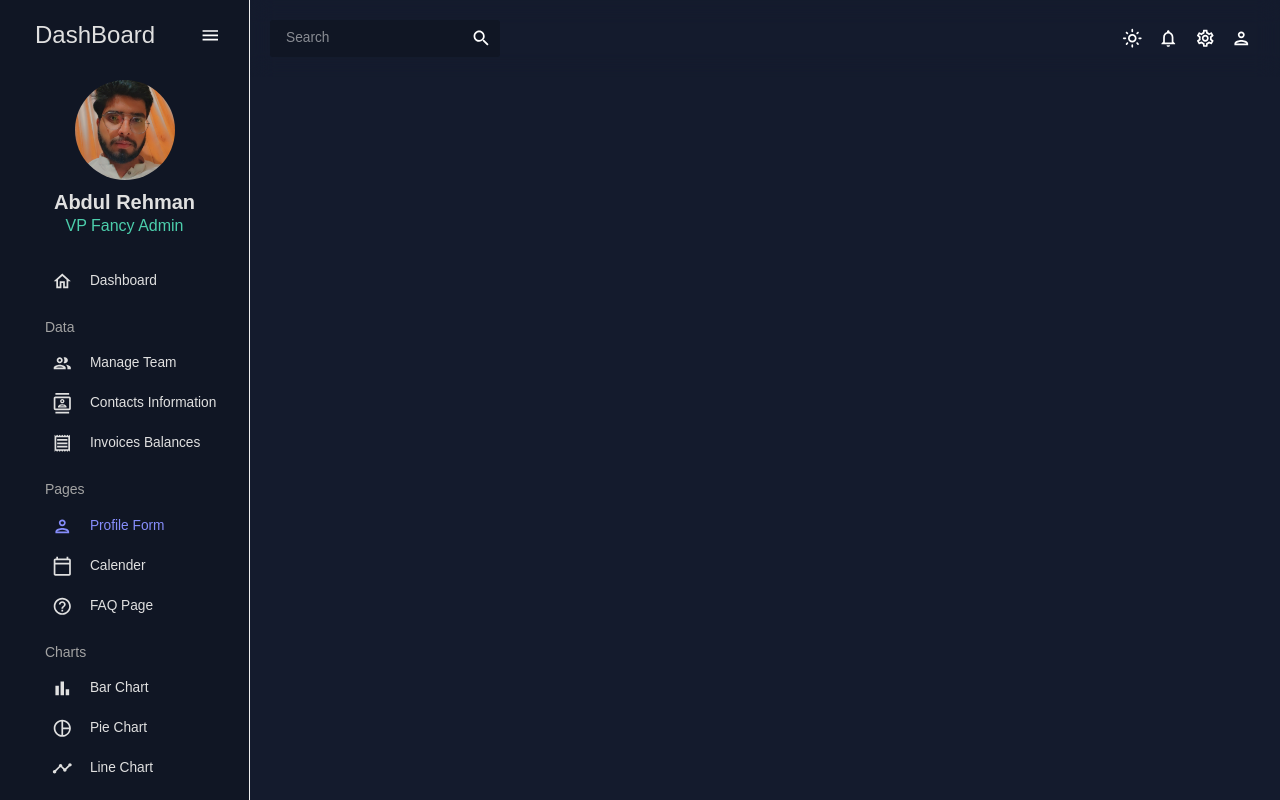
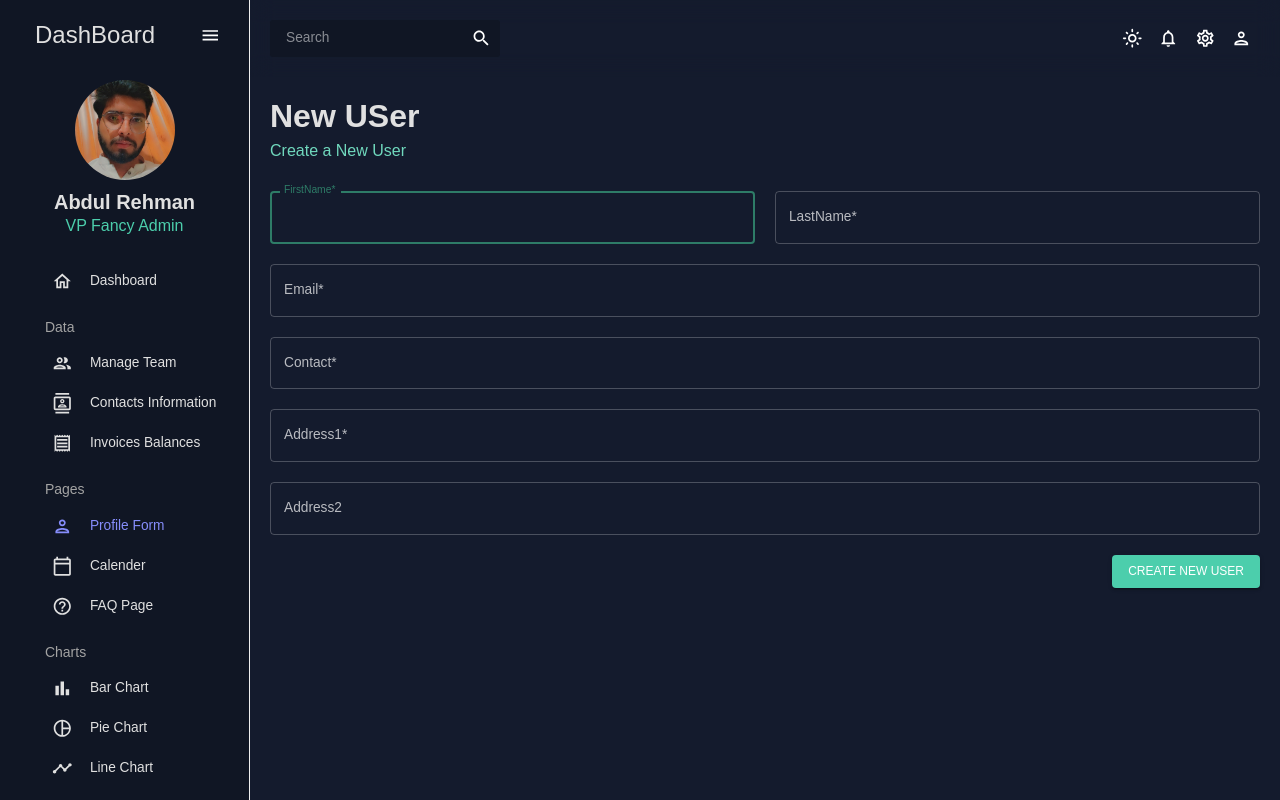
Before and after one commit to AbdulReh-man/admin-panel, a React (Vite) app: page /form in a window 1280 px wide. Built offline with nearby package versions, Linux system fonts and the light colour scheme.

Commit message:
Added: Form for User Create

```diff
--- a/src/App.tsx
+++ b/src/App.tsx
@@ -3,6 +3,7 @@ import { CssBaseline, ThemeProvider } from "@mui/material";
 import Topbar from "./scenes/global/Topbar";
 import SidebarDash from "./scenes/global/SidebarDash";
 import { Outlet } from "react-router-dom";
+import { Wrapper } from "./hoc";
 export default function App() {
   const [theme, colorMode] = useMode();
   return (
@@ -13,7 +14,9 @@ export default function App() {
           <SidebarDash />
           <main className='content'>
             <Topbar />
-            <Outlet />
+            <Wrapper>
+              <Outlet />
+            </Wrapper>
           </main>
         </div>
       </ThemeProvider>
--- /dev/null
+++ b/src/hoc/index.tsx
@@ -0,0 +1,10 @@
+import { Box } from "@mui/material";
+import { FC, ReactNode } from "react";
+
+interface HOCProps {
+  children: ReactNode;
+}
+
+export const Wrapper: FC<HOCProps> = ({ children }) => {
+  return <Box sx={{ maxWidth: "1500px", p: "20px" }}>{children}</Box>;
+};
--- a/src/main.tsx
+++ b/src/main.tsx
@@ -1,7 +1,6 @@
 import { StrictMode } from "react";
 import { createRoot } from "react-dom/client";
 import {
-  Form,
   Route,
   RouterProvider,
   createBrowserRouter,
@@ -19,6 +18,7 @@ import Line from "./scenes/line";
 import Pie from "./scenes/pie";
 import Team from "./scenes/team";
 import Contacts from "./scenes/contacts";
+import Form from "./scenes/form";
 
 const router = createBrowserRouter(
   createRoutesFromElements(
--- a/src/scenes/bar/index.tsx
+++ b/src/scenes/bar/index.tsx
@@ -2,9 +2,9 @@ import { FC } from "react";
 
 const Bar: FC = () => {
   return (
-    <div>
+    <>
       <h1>hello</h1>
-    </div>
+    </>
   );
 };
 
--- a/src/scenes/contacts/index.tsx
+++ b/src/scenes/contacts/index.tsx
@@ -51,7 +51,7 @@ const Contacts: FC = () => {
     },
   ];
   return (
-    <Box sx={{ m: "20px" }}>
+    <>
       <Box display='flex' justifyContent='space-between' alignItems='center'>
         <Header Title='Contact' SubTitle='Have a Question' />
       </Box>
@@ -97,7 +97,7 @@ const Contacts: FC = () => {
           slots={{ toolbar: GridToolbar }}
         />
       </Box>
-    </Box>
+    </>
   );
 };
 
--- a/src/scenes/form/index.tsx
+++ b/src/scenes/form/index.tsx
@@ -1,8 +1,175 @@
-const Form = () => {
+import { FC } from "react";
+import { useFormik } from "formik";
+import { TextField, Button, Box, useTheme, Theme } from "@mui/material";
+import { validationSchema } from "../../validation/validationschema";
+import { tokens } from "../../theme";
+import Header from "../../components/header";
+
+interface MyFormValues {
+  fname: string;
+  lname: string;
+  email: string;
+  contact: string;
+  address1: string;
+  address2: string;
+}
+
+const Form: FC = () => {
+  const theme = useTheme<Theme>();
+  const colors = tokens(theme.palette.mode);
+  const formicform = useFormik<MyFormValues>({
+    initialValues: {
+      fname: "",
+      lname: "",
+      email: "",
+      contact: "",
+      address1: "",
+      address2: "",
+    },
+    validationSchema: validationSchema,
+    onSubmit: (values) => {
+      alert(`Values :  ${JSON.stringify(values, null, 2)}`);
+    },
+  });
   return (
-    <div>
-      <h1>Form</h1>
-    </div>
+    <>
+      <Header Title='New USer' SubTitle='Create a New User' />
+      <form onSubmit={formicform.handleSubmit}>
+        <Box
+          sx={{
+            display: "flex",
+            flexDirection: "column",
+            justifyContent: "center",
+            alignItems: "flex-end",
+            gap: "20px 0",
+            marginTop: "2em",
+            "& input:-webkit-autofill": {
+              WebkitBoxShadow: `0 0 0 30px ${theme.palette.background.default} inset !important`,
+              backgroundColor: "transparent",
+            },
+            "& input:-webkit-autofill:hover": {
+              WebkitBoxShadow: `0 0 0 30px ${theme.palette.background.default} inset !important`,
+            },
+            "& input:-webkit-autofill:focus": {
+              WebkitBoxShadow: `0 0 0 30px ${theme.palette.background.default} inset !important`,
+            },
+            "& input:-webkit-autofill:active": {
+              WebkitBoxShadow: `0 0 0 30px ${theme.palette.background.default} inset !important`,
+            },
+          }}
+        >
+          <Box
+            sx={{
+              display: "flex",
+              justifyContent: "space-between",
+              alignItems: "center",
+              width: "100%",
+              gap: "20px",
+            }}
+          >
+            <TextField
+              id='fname'
+              label='FirstName*'
+              title='Mandatory'
+              value={formicform.values.fname}
+              onChange={formicform.handleChange}
+              error={
+                formicform.touched.fname && Boolean(formicform.errors.fname)
+              }
+              helperText={formicform.touched.fname && formicform.errors.fname}
+              onBlur={formicform.handleBlur}
+              fullWidth
+              color='secondary'
+              autoFocus={true}
+              autoComplete='false'
+            />
+            <TextField
+              id='lname'
+              label='LastName*'
+              title='Mandatory'
+              value={formicform.values.lname}
+              onChange={formicform.handleChange}
+              error={
+                formicform.touched.lname && Boolean(formicform.errors.lname)
+              }
+              helperText={formicform.touched.lname && formicform.errors.lname}
+              onBlur={formicform.handleBlur}
+              fullWidth
+              color='secondary'
+            />
+          </Box>
+          <TextField
+            id='email'
+            label='Email*'
+            title='Mandatory'
+            value={formicform.values.email}
+            onChange={formicform.handleChange}
+            error={formicform.touched.email && Boolean(formicform.errors.email)}
+            helperText={formicform.touched.email && formicform.errors.email}
+            onBlur={formicform.handleBlur}
+            fullWidth
+            color='secondary'
+          />
+          <TextField
+            id='contact'
+            label='Contact*'
+            title='Mandatory'
+            value={formicform.values.contact}
+            onChange={formicform.handleChange}
+            error={
+              formicform.touched.contact && Boolean(formicform.errors.contact)
+            }
+            helperText={formicform.touched.contact && formicform.errors.contact}
+            onBlur={formicform.handleBlur}
+            fullWidth
+            color='secondary'
+          />
+          <TextField
+            id='address1'
+            label='Address1*'
+            title='Mandatory'
+            value={formicform.values.address1}
+            onChange={formicform.handleChange}
+            error={
+              formicform.touched.address1 && Boolean(formicform.errors.address1)
+            }
+            helperText={
+              formicform.touched.address1 && formicform.errors.address1
+            }
+            onBlur={formicform.handleBlur}
+            fullWidth
+            color='secondary'
+          />
+          <TextField
+            id='address2'
+            label='Address2'
+            title='Optional'
+            value={formicform.values.address2}
+            onChange={formicform.handleChange}
+            error={
+              formicform.touched.address2 && Boolean(formicform.errors.address2)
+            }
+            helperText={
+              formicform.touched.address2 && formicform.errors.address2
+            }
+            onBlur={formicform.handleBlur}
+            fullWidth
+            color='secondary'
+          />
+          <Button
+            type='submit'
+            variant='contained'
+            sx={{
+              background: formicform.isSubmitting
+                ? colors.blueAccent[500]
+                : colors.greenAccent[500],
+            }}
+          >
+            Create new User
+          </Button>
+        </Box>
+      </form>
+    </>
   );
 };
 
--- a/src/scenes/invoices/index.tsx
+++ b/src/scenes/invoices/index.tsx
@@ -53,7 +53,7 @@ const Invoices: FC = () => {
     },
   ];
   return (
-    <Box sx={{ m: "20px" }}>
+    <>
       <Box display='flex' justifyContent='space-between' alignItems='center'>
         <Header Title='Contact' SubTitle='Have a Question' />
       </Box>
@@ -99,7 +99,7 @@ const Invoices: FC = () => {
           slots={{ toolbar: GridToolbar }}
         />
       </Box>
-    </Box>
+    </>
   );
 };
 
--- a/src/scenes/team/index.tsx
+++ b/src/scenes/team/index.tsx
@@ -96,7 +96,7 @@ const Team = () => {
     // },
   ];
   return (
-    <Box sx={{ m: "20px" }}>
+    <>
       <Box display='flex' justifyContent='space-between' alignItems='center'>
         <Header Title='Team' SubTitle='Manage The Team Members' />
       </Box>
@@ -132,7 +132,7 @@ const Team = () => {
           }}
         />
       </Box>
-    </Box>
+    </>
   );
 };
 
--- /dev/null
+++ b/src/validation/validationschema.tsx
@@ -0,0 +1,24 @@
+import * as yup from "yup";
+
+export const validationSchema = yup.object().shape({
+  fname: yup
+    .string()
+    .min(3, "Name Should Be Minimum of 3 Characters")
+    .max(12, "Name Should Be Maximum of 12 Characters")
+    .required("Required"),
+  lname: yup
+    .string()
+    .min(3, "Name Should Be Minimum of 3 Characters")
+    .max(12, "Name Should Be Maximum of 12 Characters")
+    .required("Required"),
+  contact: yup
+    .string()
+    .min(11, "Number should be of 11 characters length")
+    .required("Contact Number is required"),
+  email: yup
+    .string()
+    .email("Enter a valid email")
+    .required("Email is required"),
+  address1: yup.string().required("Required"),
+  address2: yup.string().notRequired(),
+});
```
Also changed, not shown: src/index.css (+7 -0 lines), src/App.css (deleted).
